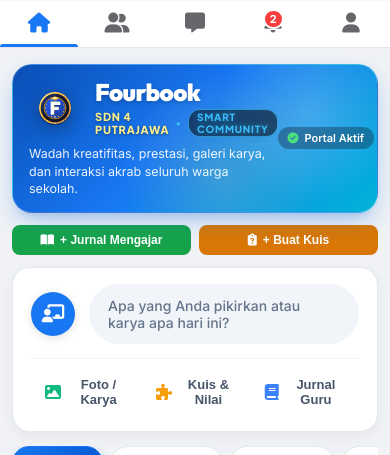
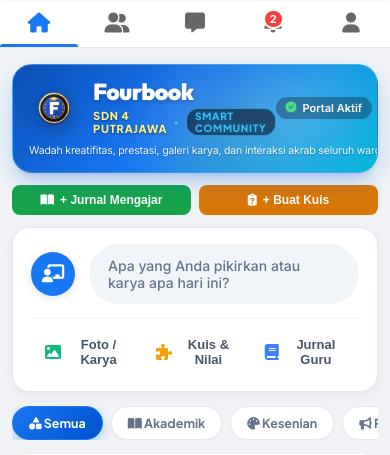
Before and after one commit to esdecikuya-4/Fourbook, a PHP site: page / in a window 390 px wide. Shown: the part 57-512 px from the top of the page. Run offline with PHP 8.4, Linux system fonts and the light colour scheme.

Commit message:
refactor(ui): update hero section layout and styling
Adjust the hero section structure in the dashboard to use a vertical flex layout with improved responsive spacing and alignment for better visual hierarchy.

```diff
--- a/fourbook-web/css/style.css
+++ b/fourbook-web/css/style.css
@@ -248,11 +248,11 @@ body {
 .sdn-hero-card {
   background: linear-gradient(135deg, #0A4EB5 0%, #1877F2 45%, #00B4D8 100%);
   border-radius: 20px;
-  padding: 20px 24px;
+  padding: 16px 22px;
   color: #fff;
   display: flex;
-  align-items: center;
-  justify-content: space-between;
+  flex-direction: column;
+  gap: 8px;
   box-shadow: 0 10px 25px -5px rgba(24, 119, 242, 0.4), 0 8px 10px -6px rgba(0, 0, 0, 0.1);
   position: relative;
   overflow: hidden;
@@ -282,12 +282,14 @@ body {
   pointer-events: none;
 }
 
+.hero-header-row,
 .hero-left {
   position: relative;
   z-index: 2;
   display: flex;
-  flex-direction: column;
-  gap: 6px;
+  align-items: center;
+  justify-content: space-between;
+  width: 100%;
 }
 
 .hero-branding-wrapper {
@@ -297,8 +299,8 @@ body {
 }
 
 .hero-logo-box {
-  width: 52px;
-  height: 52px;
+  width: 50px;
+  height: 50px;
   background: transparent;
   border-radius: 50%;
   display: flex;
@@ -321,7 +323,7 @@ body {
 
 .hero-title-main {
   font-family: 'Outfit', 'Plus Jakarta Sans', sans-serif;
-  font-size: 24px;
+  font-size: 23px;
   font-weight: 900;
   letter-spacing: -0.5px;
   line-height: 1.1;
@@ -363,11 +365,17 @@ body {
 }
 
 .hero-description {
-  font-size: 12.5px;
-  color: rgba(255, 255, 255, 0.92);
-  line-height: 1.4;
-  max-width: 420px;
-  margin-top: 2px;
+  position: relative;
+  z-index: 2;
+  font-size: clamp(10.5px, 2.3vw, 12px);
+  color: rgba(255, 255, 255, 0.95);
+  line-height: 1.35;
+  white-space: nowrap;
+  max-width: 100%;
+  width: 100%;
+  margin: 0;
+  letter-spacing: -0.15px;
+  text-shadow: 0 1px 2px rgba(0, 0, 0, 0.25);
 }
 
 .hero-right-actions {
--- a/fourbook-web/index.php
+++ b/fourbook-web/index.php
@@ -12,7 +12,7 @@ session_start();
   <link rel="preconnect" href="https://fonts.gstatic.com" crossorigin>
   <link href="https://fonts.googleapis.com/css2?family=Outfit:wght@400;500;600;700;800;900&family=Plus+Jakarta+Sans:wght@400;500;600;700;800&family=Inter:wght@400;500;600;700;800;900&display=swap" rel="stylesheet">
   <link rel="stylesheet" href="https://cdnjs.cloudflare.com/ajax/libs/font-awesome/6.5.1/css/all.min.css">
-  <link rel="stylesheet" href="css/style.css?v=20261014_smartcomm">
+  <link rel="stylesheet" href="css/style.css?v=20261014_desc_inline">
 </head>
 <body>
 
@@ -205,7 +205,7 @@ session_start();
         <!-- SDN 4 Hero / Community Header Banner -->
         <div class="sdn-hero-card">
           <div class="hero-glow-circle"></div>
-          <div class="hero-left">
+          <div class="hero-header-row">
             <div class="hero-branding-wrapper">
               <div class="hero-logo-box">
                 <img src="images/fourbook_emblem_logo.svg?v=20261014" alt="Logo Fourbook SDN 4 Putrajawa" class="hero-emblem-img">
@@ -219,11 +219,11 @@ session_start();
                 </div>
               </div>
             </div>
-            <p class="hero-description">Wadah kreatifitas, prestasi, galeri karya, dan interaksi akrab seluruh warga sekolah.</p>
+            <div class="hero-right-actions">
+              <div class="hero-stat-pill"><i class="fa-solid fa-circle-check text-green"></i> Portal Aktif</div>
+            </div>
           </div>
-          <div class="hero-right-actions">
-            <div class="hero-stat-pill"><i class="fa-solid fa-circle-check text-green"></i> Portal Aktif</div>
-          </div>
+          <p class="hero-description">Wadah kreatifitas, prestasi, galeri karya, dan interaksi akrab seluruh warga sekolah.</p>
         </div>
 
         <!-- Admin Quick Actions Bar -->
```
Also changed, not shown: 2 other files.
